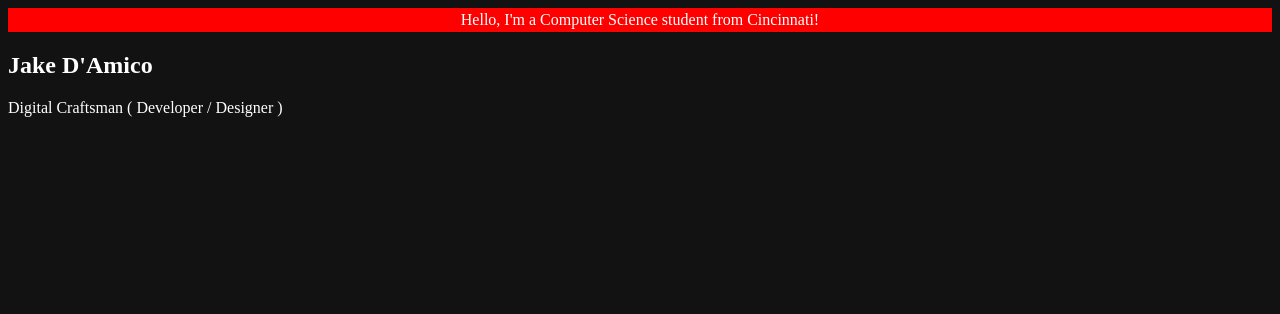
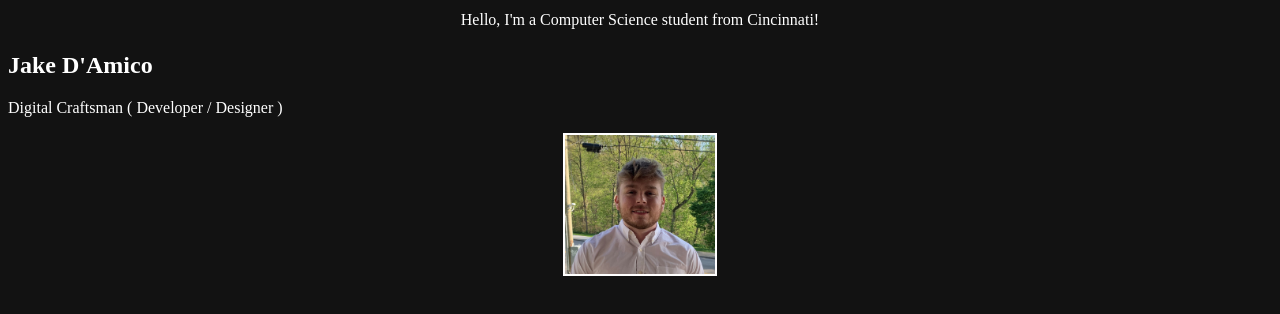
Before and after one commit to jakedamico/jaek.me, a Next.js app: page / in a window 1280 px wide. Shown: the top 314 px of the page. Built offline with nearby package versions, Linux system fonts and the light colour scheme.

Commit message:
profile image added to homepage

```diff
--- a/pages/index.js
+++ b/pages/index.js
@@ -1,9 +1,15 @@
-import { Container, Box, Heading } from '@chakra-ui/react'
+import { Container, Box, Heading, Image, useColorModeValue } from '@chakra-ui/react'
 
 const Page = () => {
     return (
         <Container>
-            <Box borderRadius="lg" bg="red" p={3} mb={6} align="center">
+            <Box
+                borderRadius="lg"
+                bg={useColorModeValue('whiteAlpha.500', 'whiteAlpha.200')}
+                p={3}
+                mb={6}
+                align="center"
+            >
                 Hello, I&apos;m a Computer Science student from Cincinnati!
             </Box>
 
@@ -14,6 +20,17 @@
                     </Heading>
                     <p>Digital Craftsman ( Developer / Designer )</p>
                 </Box>
+                <Box flexShrink={0} mt={{ base: 4, md: 0 }} ml={{ md: 6 }} align="center">
+                    <Image
+                        borderColor="whiteAlpha.800"
+                        borderWidth={2}
+                        borderStyle="solid"
+                        maxWidth="150px"
+                        display="inline-block"
+                        borderRadius="full"
+                        src="/images/jake.jpeg"
+                        alt="Profile Image" />
+                </Box>
             </Box>
         </Container>
     )
```
Also changed, not shown: public/images/jake.jpeg (added).
